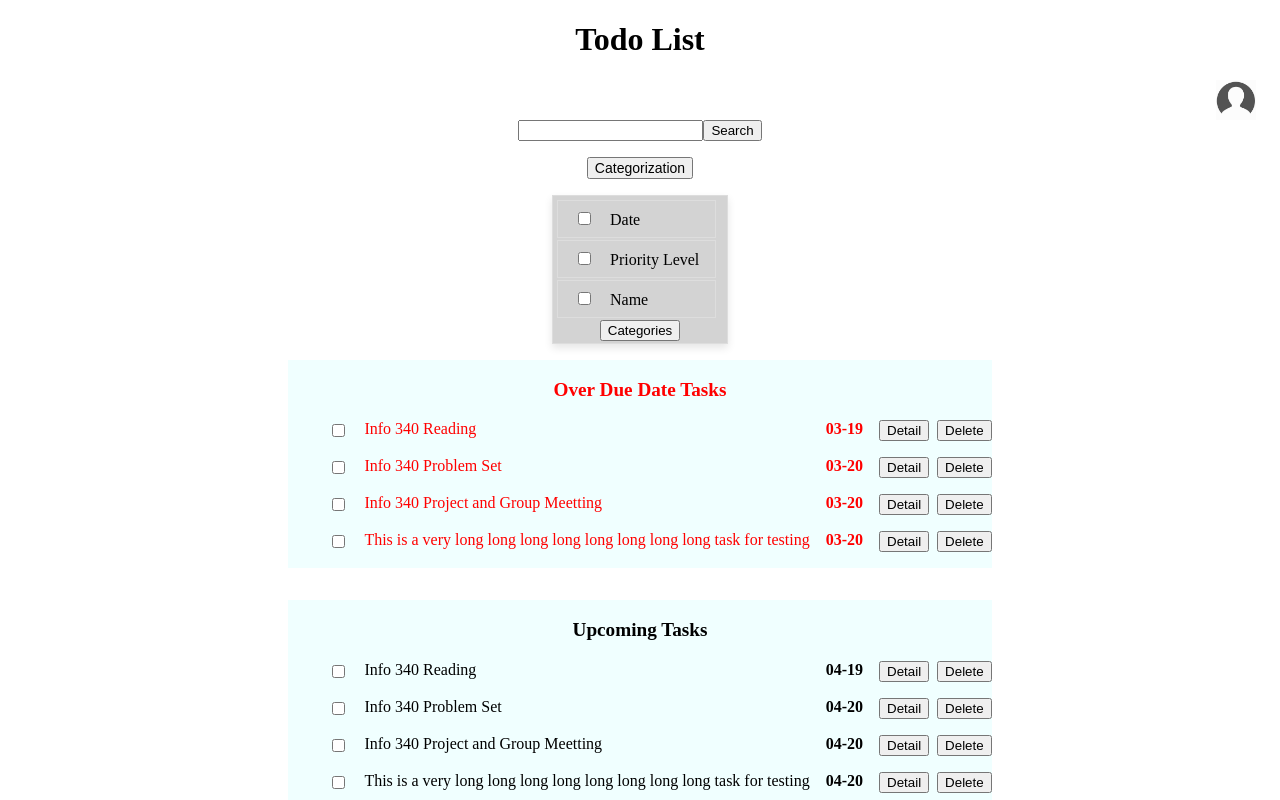
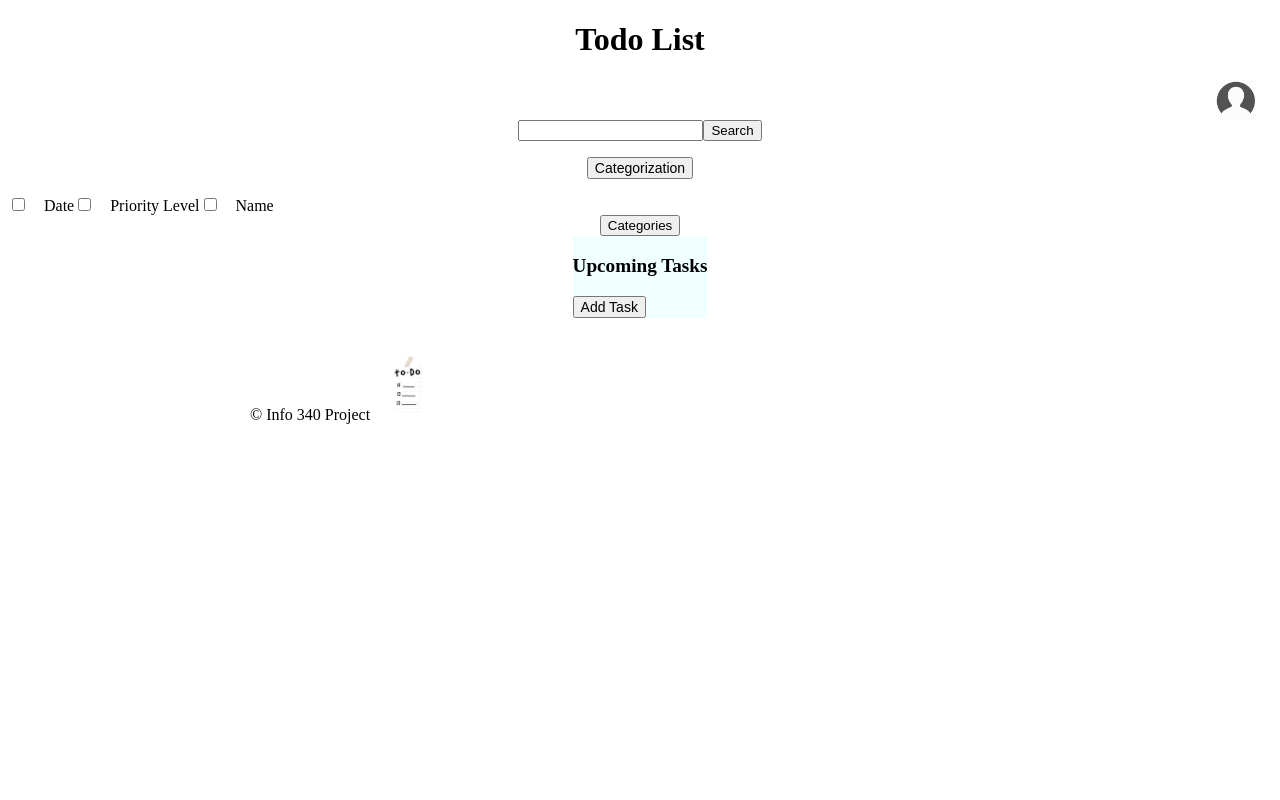
Before and after one commit to info340c-sp24/project-tommy-s-team, a React (Create React App) app: page / in a window 1280 px wide. Shown: the top 800 px of the page. Built offline with nearby package versions, Linux system fonts and the light colour scheme.

Commit message:
Implemented add task and complete task feature

```diff
--- a/index.html
+++ b/index.html
@@ -125,8 +125,6 @@
                 </div>
                 <form action="https://info340c-sp24.github.io/project-tommy-s-team/add.html" method="get" class="AddForm"><button style='font-size:14px' id="add-btn"><i class='fas fa-plus'></i> Add Task</button></form>
             </div>
-
-
         </div>
 
     </main>
--- /dev/null
+++ b/src/Add_page.js
@@ -0,0 +1,15 @@
+'use strict';
+import React from 'react'
+
+function markComplete(task) {
+    task.completed = true;
+}
+
+export function element(TaskList) {
+    TaskList.map((task) => (
+        <li key={task.id}>
+            <input type="checkbox" className="task-check-box" name="task-check-box" onClick={markComplete(task)}/>
+            <label htmlFor="taskInput" className="task-detail">{task.TaskName}</label><strong className="date">{task.DueDate}</strong> <button className="detail-btn"> Detail </button> <button className="delete-btn">Delete</button>
+        </li>
+    ))
+}
--- a/src/App.js
+++ b/src/App.js
@@ -1,3 +1,4 @@
+'use strict';
 import React from 'react'
 import SearchBar from './SearchBar'
 import Sorting from './Sorting'
@@ -10,17 +11,16 @@ export default function App() {
       <div>
           <header>
             <h1>Todo List</h1>
-            <nav><a href="#" class="username-link"><img src={require('./img/user.jpg')} alt="an user icon" /></a></nav>
+            <nav><a href="#" className="username-link"><img src={require('./img/user.jpg')} alt="an user icon" /></a></nav>
           </header>
 
-          <div class="flex-container">
+          <div className="flex-container">
             <SearchBar />
-            <form action="https://info340c-sp24.github.io/project-tommy-s-team/group.html" method="get" class="CateForm"><button style={{ fontSize: '14px' }} id="Categorization"><i class='fas fa-plus'></i> Categorization</button></form>
+            <form action="https://info340c-sp24.github.io/project-tommy-s-team/group.html" method="get" className="CateForm"><button style={{ fontSize: '14px' }} id="Categorization"><i className='fas fa-plus'></i> Categorization</button></form>
             <Sorting />
-            <div class="menu-small">
-                <button type="button" class="menu-btn">Menu</button>
+            <div className="menu-small">
+                <button type="button" className="menu-btn">Menu</button>
             </div>
-            <TodoLate />
             <Todo/>
           </div>
 
@@ -30,9 +30,3 @@ export default function App() {
       </div>
   )
 }
-
-export function AddWidget() {
-  return (
-    <Add />
-  )
-}
--- a/src/Sorting.js
+++ b/src/Sorting.js
@@ -1,33 +1,21 @@
+'use strict';
 import React from 'react'
 import Sorting_Dropdown from './Sorting_Dropdown'
 export default function sorting() {
     return (
-        <div class="menu">
-                <table>
-                    <tbody>
-                        <div class="sort-box">
-                            <tr>
-                                <td>
-                                    <input type="checkbox" id="sort-check-box" name="sort-check-box" />
-                                    <label for="sort-check-box" class="task-detail">Date</label>
-                                </td>
-                            </tr>
-                            <tr>
-                                <td>
-                                    <input type="checkbox" id="sort-check-box" name="sort-check-box" />
-                                    <label for="sort-check-box" class="task-detail">Priority Level</label>
-                                </td>
-                            </tr>
-                            <tr>
-                                <td>
-                                    <input type="checkbox" id="sort-check-box" name="sort-check-box" />
-                                    <label for="sort-check-box" class="task-detail">Name</label>
-                                </td>
-                            </tr>
-                                <Sorting_Dropdown />
-                        </div>
-                    </tbody>
-                </table>
+        <div className="menu">
+            <div className="sort-box">
+                    <input type="checkbox" id="sort-check-box" name="sort-check-box" />
+                    <label htmlFor="sort-check-box" className="task-detail">Date</label>
+
+                    <input type="checkbox" id="sort-check-box" name="sort-check-box" />
+                    <label htmlFor="sort-check-box" className="task-detail">Priority Level</label>
+
+                    <input type="checkbox" id="sort-check-box" name="sort-check-box" />
+                    <label htmlFor="sort-check-box" className="task-detail">Name</label>
+
+                    <Sorting_Dropdown />
+            </div>
             </div>
 
     )
--- a/src/Sorting_Dropdown.js
+++ b/src/Sorting_Dropdown.js
@@ -1,3 +1,4 @@
+'use strict';
 import React, {useState} from 'react'
 
 export default function Sorting_Dropdown() {
@@ -10,20 +11,20 @@ export default function Sorting_Dropdown() {
         }
     }
     return (
-        <div class="dropdown">
-            <button class="dropbtn" onClick={clickDropdown}>
+        <div className="dropdown">
+            <button className="dropbtn" onClick={clickDropdown}>
                 Categories
             </button>
             {show === true && (
                 <div>
                     <input type="checkbox" id="cat-check-box" name="cat-check-box" />
-                    <label for="taskInput">Category 1</label>
+                    <label htmlFor="taskInput">Category 1</label>
                     <br />
                     <input type="checkbox" id="cat-check-box" name="cat-check-box" />
-                    <label for="taskInput">Category 2</label>
+                    <label htmlFor="taskInput">Category 2</label>
                     <br />
                     <input type="checkbox" id="cat-check-box" name="cat-check-box" />
-                    <label for="taskInput">Category 3</label>
+                    <label htmlFor="taskInput">Category 3</label>
                     <br />
                 </div>
             )}
--- a/src/Todo.js
+++ b/src/Todo.js
@@ -1,25 +1,88 @@
-import React from 'react'
+'use strict';
+import React, {useState} from 'react'
+// import * as ap from './Add_page';
 
 export default function Todo() {
+    const [TaskList, setTaskList] = useState([]);
+    function AddTask_btn() {
+        const [popup, setPopup] = useState(false);
+        const handleClick = () => {
+            if (popup) {
+                setPopup(false);
+            } else {
+                setPopup(true);
+            }
+        }
+
+        return (
+            <div>
+                <button onClick={handleClick} style={{ fontSize: '14px' }} id="add-btn"><i className='fas fa-plus'></i> Add Task</button>
+                {popup && <div> <Add_page /> </div>}
+            </div>
+        );
+    }
+
+    function GetIncompletedTask(TaskList) {
+        return TaskList.filter((task) => {
+            return task.completed == false;
+        });
+    }
+    function Add_page() {
+        const [TaskInput, setTaskInput] = useState('');
+        const [DescInput, setDesc] = useState('');
+        const [DueDateInput, SetDueDateInput] = useState('');
+
+        function handleAdd() {
+            const newTask = TaskList.concat({TaskID: TaskList.length + 1, TaskName: TaskInput, DueDate: DueDateInput, DescText: DescInput, completed: false});
+            setTaskList(GetIncompletedTask(newTask));
+        }
+        return (
+            <div className="add-box">
+                <input type="text" placeholder="Task name" className='name-bar' onChange={(event) => setTaskInput(event.target.value)} value={TaskInput}/>
+                <input type="text" placeholder="Due Date" className='due-date-bar' value={DueDateInput} onChange={(event) => SetDueDateInput(event.target.value)}/>
+                <textarea className="description-bar" type="text" placeholder="Description" rows="5" cols="20" value={DescInput} onChange={(event) => setDesc(event.target.value)}></textarea>
+                <div className="priority">
+                    <label htmlFor="priority-select"></label>
+                    <select name="priority-level" id="pet-select">
+                    <option value="">Choose a priority level</option>
+                    <option value="l1">Level 1</option>
+                    <option value="l2">Level 2</option>
+                    <option value="l3">Level 3</option>
+                    </select>
+                </div>
+
+                <button onClick={handleAdd} id="add-btn" className="add-btn">Add</button>
+            </div>
+        );
+    }
+
+    console.log(TaskList);
+
+    // function handleCheck(taskid) {
+    //     if (task.id == taskid) {
+    //         task.completed = true;
+    //         setTaskList(GetIncompletedTask(TaskList));
+    //     }
+    // }
+
     return (
-        <div class="todo-list">
-                <p class="title"><b>Upcoming Tasks</b></p>
-                <div class="task">
-                    <ol id="todo">
-                        <li><input type="checkbox" id="task-check-box" name="task-check-box"/>
-                        <label for="taskInput" class="task-detail">Info 340 Reading</label><strong class="date">04-19</strong><button class="detail-btn">Detail</button><button class="delete-btn">Delete</button></li>
+        <div className="todo-list">
+            <p className="title"><b>Upcoming Tasks</b></p>
+            <ol id="todo">
+                {TaskList.map((task) => (
+                    <li key={task.TaskID}>
+                        <input type="checkbox" className={`task-check-box ${task.TaskID}`} name="task-check-box"
+                        onClick={() => {
+                            task.completed = true;
+                            setTaskList(GetIncompletedTask(TaskList));
+                        }}
+                        />
+                        <label htmlFor="taskInput" className="task-detail">{task.TaskName}</label><strong className="date">{task.DueDate}</strong> <button className="detail-btn"> Detail </button> <button className="delete-btn">Delete</button>
+                    </li>
+                ))}
+            </ol>
 
-                        <li><input type="checkbox" id="task-check-box" name="task-check-box"/>
-                        <label for="taskInput" class="task-detail">Info 340 Problem Set</label><strong class="date">04-20</strong><button class="detail-btn">Detail</button><button class="delete-btn">Delete</button></li>
-
-                        <li><input type="checkbox" id="task-check-box" name="task-check-box"/>
-                        <label for="taskInput" class="task-detail">Info 340 Project and Group Meetting</label><strong class="date">04-20</strong><button class="detail-btn">Detail</button><button class="delete-btn">Delete</button></li>
-
-                        <li><input type="checkbox" id="task-check-box" name="task-check-box"/>
-                            <label for="taskInput" class="task-detail">This is a very long long long long long long long long task for testing</label><strong class="date">04-20</strong><button class="detail-btn">Detail</button><button class="delete-btn">Delete</button></li>
-                    </ol>
-                </div>
-                <form action="https://info340c-sp24.github.io/project-tommy-s-team/add.html" method="get" class="AddForm"><button style={{ fontSize: '14px' }} id="add-btn"><i class='fas fa-plus'></i> Add Task</button></form>
+            <AddTask_btn />
         </div>
-    )
+    );
 }
--- a/src/TodoLate.js
+++ b/src/TodoLate.js
@@ -1,22 +1,23 @@
+'use strict';
 import React from 'react'
 
 export default function TodoLate() {
     return (
-        <div class="todo-list-over-due">
-                <p class="title"><b>Over Due Date Tasks</b></p>
-                <div class="task">
+        <div className="todo-list-over-due">
+                <p className="title"><b>Over Due Date Tasks</b></p>
+                <div className="task">
                     <ol id="todo">
                         <li><input type="checkbox" id="task-check-box" name="task-check-box" />
-                        <label for="taskInput" class="task-detail">Info 340 Reading</label><strong class="date">03-19</strong><button class="detail-btn">Detail</button><button class="delete-btn">Delete</button></li>
+                        <label htmlFor="taskInput" className="task-detail">Info 340 Reading</label><strong className="date">03-19</strong><button className="detail-btn">Detail</button><button className="delete-btn">Delete</button></li>
 
                         <li><input type="checkbox" id="task-check-box" name="task-check-box" />
-                        <label for="taskInput" class="task-detail">Info 340 Problem Set</label><strong class="date">03-20</strong><button class="detail-btn">Detail</button><button class="delete-btn">Delete</button></li>
+                        <label htmlFor="taskInput" className="task-detail">Info 340 Problem Set</label><strong className="date">03-20</strong><button className="detail-btn">Detail</button><button className="delete-btn">Delete</button></li>
 
                         <li><input type="checkbox" id="task-check-box" name="task-check-box" />
-                        <label for="taskInput" class="task-detail">Info 340 Project and Group Meetting</label><strong class="date">03-20</strong><button class="detail-btn">Detail</button><button class="delete-btn">Delete</button></li>
+                        <label htmlFor="taskInput" className="task-detail">Info 340 Project and Group Meetting</label><strong className="date">03-20</strong><button className="detail-btn">Detail</button><button className="delete-btn">Delete</button></li>
 
                         <li><input type="checkbox" id="task-check-box" name="task-check-box" />
-                            <label for="taskInput" class="task-detail">This is a very long long long long long long long long task for testing</label><strong class="date">03-20</strong><button class="detail-btn">Detail</button><button class="delete-btn">Delete</button></li>
+                            <label htmlFor="taskInput" className="task-detail">This is a very long long long long long long long long task for testing</label><strong className="date">03-20</strong><button className="detail-btn">Detail</button><button className="delete-btn">Delete</button></li>
 
                     </ol>
                 </div>
--- a/src/index.css
+++ b/src/index.css
@@ -7,7 +7,7 @@
     align-items: center;
     height: 100vh;
     margin: 0;
-    background-image: url('../img/loginbg.png');
+    background-image: url('../src/img/loginbg.png');
 }
 
 .Login_box {
@@ -206,7 +206,6 @@ footer img {
     border: 1px solid #ddd;
     margin-left: auto;
     margin-right: auto;
-    margin-top: 15rem;
 }
 
 .add-box div {
--- a/src/index.js
+++ b/src/index.js
@@ -1,3 +1,4 @@
+'use strict';
 import React from 'react';
 import ReactDOM from 'react-dom/client';
 import './index.css';
```
Also changed, not shown: src/Add.js (+8 -7 lines), src/SearchBar.js (+4 -3 lines), src/TodoModel.js (added, +26 -0 lines).
